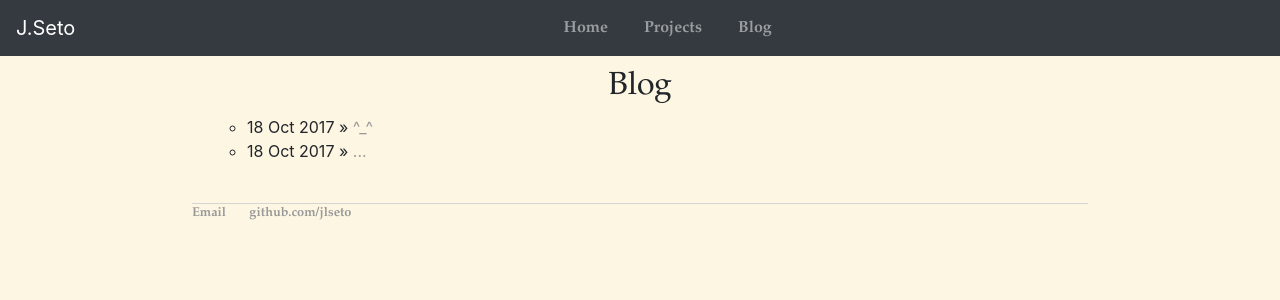
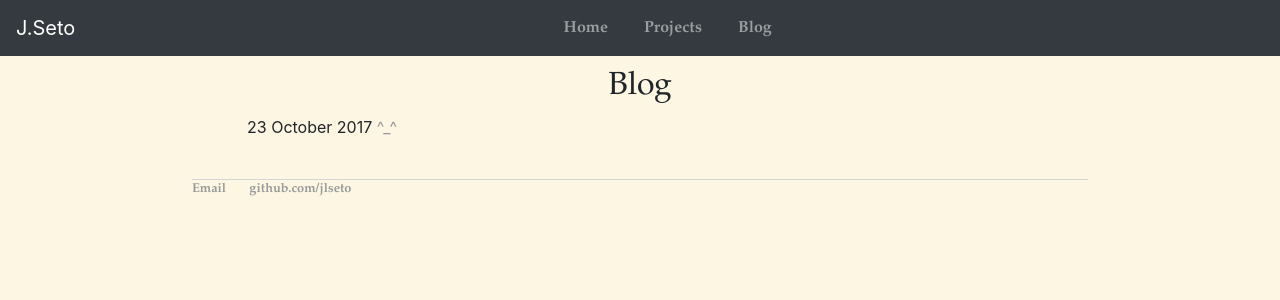
Before and after one commit to JLSeto/blog_angular, a Jekyll site: the page built from blog/index.html, in a window 1280 px wide and 1400 px high. Shown: the top 300 px of the window. Built offline with Jekyll 4.4.1, drawn with Linux system fonts in a browser that asks for light colours; nearby versions of some CDN libraries.

Commit message:
Update stuff

```diff
--- a/_posts/2017-10-18-hello.md
+++ b/_posts/2017-10-23-hello2.md
@@ -1,7 +1,7 @@
 ---
 layout: post
-title: "..."
-date: 2017-10-18
+title: "^_^"
+date: 2017-10-23
 ---
 
 Hello.  My goal is to create a blog and upload projects to it!
--- a/blog/index.html
+++ b/blog/index.html
@@ -7,9 +7,9 @@ title: Blog
 	<ul class="blog">
 
 	  {% for post in site.posts %}
-	    <li><span>{{ post.date | date_to_string }}</span>
-				 »
-				 <a href="{{ post.url }}" title="{{ post.title }}">{{ post.title }}</a>
+	    <li><span>{{ post.date | date: "%-d %B %Y" }}</span>
+
+				 <a class="blogg" href="{{ post.url }}" title="{{ post.title }}">{{ post.title }}</a>
 			</li>
 	  {% endfor %}
 	</ul>
--- a/css/main.css
+++ b/css/main.css
@@ -55,13 +55,14 @@ footer {
 }
 
 ul.blog {
+  text-align: left;
   margin: 20px auto 40px;
   font-size: 1.0em;
 
 }
 
 ul.blog li {
-    list-style: circle;
+    list-style: none;
 
 }
 
--- a/index.html
+++ b/index.html
@@ -3,6 +3,6 @@ layout: default
 title: JLSeto
 ---
 <div class="hello">
-	<h1>Under Construction...</h1>
-	<p> <a href="/about">About section...</a></p>
+	<h1>Hello</h1>
+	<p> ... </p>
 </div>
```
Also changed, not shown: _posts/2017-10-18-hello2.md (deleted, +0 -7 lines).
